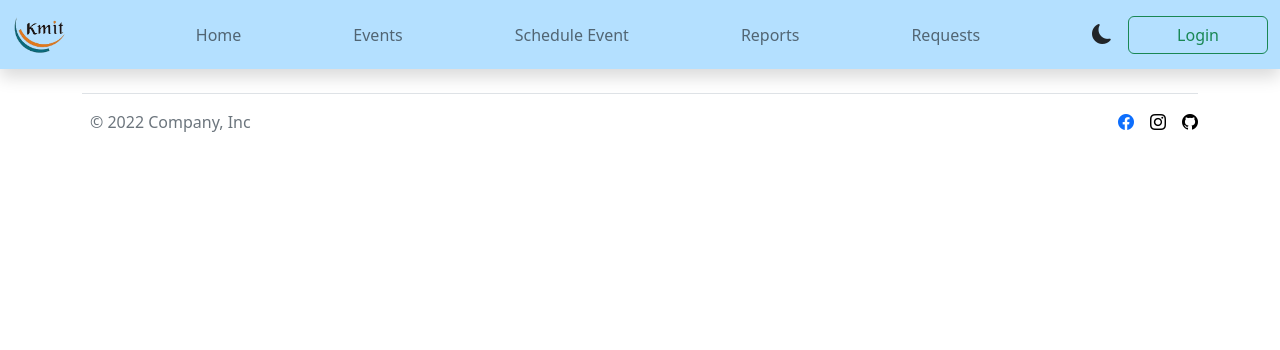
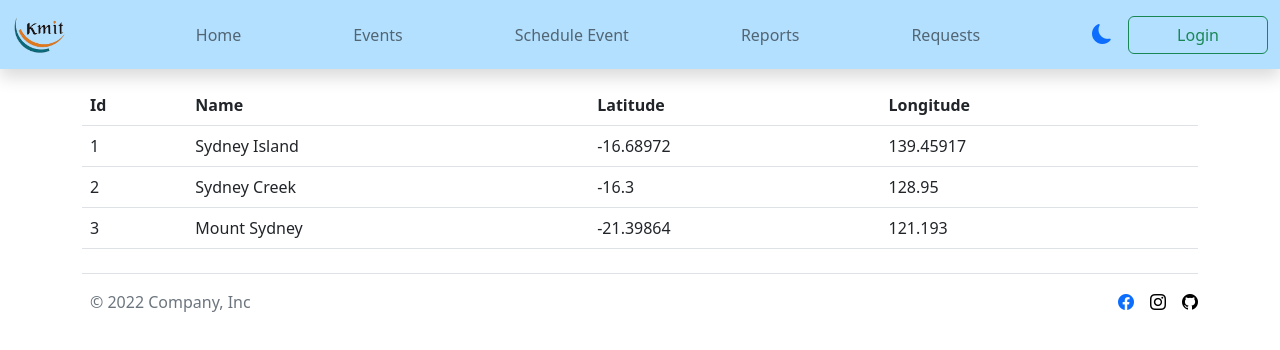
Before and after one commit to A-d-i-t-h-y-a/reactuems, a React (Create React App) app: page /about in a window 1280 px wide. Shown: the top 350 px of the page. Built offline with nearby package versions, Linux system fonts and the light colour scheme.

Commit message:
Completed Assignments

```diff
--- a/src/App.js
+++ b/src/App.js
@@ -12,6 +12,7 @@ import Requests from './components/Requests';
 import Footer from './components/Footer';
 import Events from './components/Events';
 import Home from './components/Home';
+import AboutUs from './components/AboutUs';
 
 function App() {
   const [mode, setMode] = useState("light");
@@ -41,6 +42,7 @@ function App() {
           <Route exact path="/Reports" element={<Reports/>}></Route>
           <Route exact path="/Requests" element={<Requests/>}></Route>
           <Route exact path="/" element={<Home heading="Enter the Text to Analyse Below" text={text}/>}></Route>
+          <Route exact path="/about" element={<AboutUs/>}></Route>
         </Routes>
         <Footer/>
       </div>
--- /dev/null
+++ b/src/components/AboutUs.js
@@ -0,0 +1,34 @@
+import React from 'react'
+import Sampledata from "../sample.json"
+
+export default function AboutUs() {
+  return (
+    <div>
+      <table className="table">
+        <thead>
+          <tr>
+            <th scope="col">Id</th>
+            <th scope="col">Name</th>
+            <th scope="col">Latitude</th>
+            <th scope="col">Longitude</th>
+          </tr>
+        </thead>
+        <tbody>
+          {
+            Sampledata.map((record) => {
+              let { id, name, lati, lon } = record
+              return (
+                <tr key={id}>
+                  <td>{id}</td>
+                  <td>{name}</td>
+                  <td>{lati}</td>
+                  <td>{lon}</td>
+                </tr>);
+            })
+          }
+
+        </tbody>
+      </table>
+    </div>
+  )
+}
--- a/src/components/Footer.js
+++ b/src/components/Footer.js
@@ -11,9 +11,9 @@ export default function Footer() {
             </div>
 
             <ul className="nav col-md-4 justify-content-end list-unstyled d-flex">
-            <li className="ms-3"><a href="#"><i className='bi bi-facebook'></i></a></li>
-            <li className="ms-3"><a href="#"><i className='bi bi-instagram text-black'></i></a></li>
-            <li className="ms-3"><a href="https://github.com/A-d-i-t-h-y-a" target="_blank"><i className='bi bi-github text-black'></i></a></li>
+            <li className="ms-3"><a href="/"><i className='bi bi-facebook'></i></a></li>
+            <li className="ms-3"><a href="/"><i className='bi bi-instagram text-black'></i></a></li>
+            <li className="ms-3"><a href="https://github.com/A-d-i-t-h-y-a" target="_blank" rel="noreferrer"><i className='bi bi-github text-black'></i></a></li>
             </ul>
         </footer>
     </div>
--- a/src/components/Navbar.js
+++ b/src/components/Navbar.js
@@ -1,22 +1,15 @@
-import React, {useState} from 'react'
-import PropTypes from 'prop-types'
+import React, { useState } from 'react'
 import '../index.css';
 import { Link } from 'react-router-dom';
-// import { useEffect } from 'react';
 
-export default function Navbar(props) {
+export default function Navbar() {
   const [pass, setpass] = useState("password");
   const [bi, setbi] = useState("bi-eye");
   const [mystyle, setstyle] = useState("#b4e0ff")
   const [co, setco] = useState(null)
   const [navt, setnavt] = useState("nav-link_light");
   const [show, setshow] = useState("none")
-  // const [text, settext] = useState()
-  // let Pass = document.getElementById("Pass");
-  // let tog = isNaN(Pass.value);
   const ptoggle = () => {
-    // let x = document.getElementById("Pass");
-    // let icon = document.getElementsByClassName("bi")[0];
     if (pass === "password") {
       setpass("text");
       setbi("bi-eye-slash")
@@ -25,72 +18,34 @@ export default function Navbar(props) {
       setpass("password");
       setbi("bi-eye")
     }
-    // if (bi==="bi-eye") {
-    //   // icon.classList.remove(bi);
-    //   setbi("bi-eye-slash");
-    //   // icon.classList.add(bi);
-    // } else {
-    //   // icon.classList.remove(bi);
-    //   setbi("bi-eye")
-    //   // icon.classList.add(bi);
-    // }
   };
 
-  const theme = ()=>{
-    if(mystyle == "#b4e0ff"){
+  const theme = () => {
+    if (mystyle === "#b4e0ff") {
       setstyle("#3700B3")
-      setco({color: 'yellow'})
+      setco({ color: 'yellow' })
       setnavt("nav-link_dark");
     }
-    else{
+    else {
       setstyle("#b4e0ff");
       setco()
       setnavt("nav-link_light")
     }
   }
 
-  const handleOnChange = (e)=>{
-    if(e.target.value == ""){
+  const handleOnChange = (e) => {
+    if (e.target.value === "") {
       setshow("none");
     }
-    else{
+    else {
       setshow("block")
     }
   }
   return (
-//     <div>
-//       <nav className={`navbar navbar-expand-lg navbar-${props.mode} bg-${props.mode}`}>
-//       <div className="container-fluid">
-//         <Link className="navbar-brand" to="/">{props.title}</Link>
-//         <button className="navbar-toggler" type="button" data-bs-toggle="collapse" data-bs-target="#navbarSupportedContent" aria-controls="navbarSupportedContent" aria-expanded="false" aria-label="Toggle navigation">
-//           <span className="navbar-toggler-icon"></span>
-//         </button>
-//         <div className="collapse navbar-collapse" id="navbarSupportedContent">
-//           <ul className="navbar-nav me-auto mb-2 mb-lg-0">
-//             <li className="nav-item">
-//               <Link className={`nav-link active text-${props.text}`} aria-current="page" to="/">Home</Link>
-//             </li>
-//             <li className="nav-item">
-//               <Link className={`nav-link text-${props.text}`} to="/about">{props.about}</Link>
-//             </li>
-//           </ul>
-//           <form className="d-flex" role="search">
-//             <svg xmlns="http://www.w3.org/2000/svg" width="27" height="27" fill="light" className="cursor-pointer dark:text-white" viewBox="0 0 16 16" onClick={props.toggleMode}>
-//   <path d="M6 .278a.768.768 0 0 1 .08.858 7.208 7.208 0 0 0-.878 3.46c0 4.021 3.278 7.277 7.318 7.277.527 0 1.04-.055 1.533-.16a.787.787 0 0 1 .81.316.733.733 0 0 1-.031.893A8.349 8.349 0 0 1 8.344 16C3.734 16 0 12.286 0 7.71 0 4.266 2.114 1.312 5.124.06A.752.752 0 0 1 6 .278z"/>
-//   <path d="M10.794 3.148a.217.217 0 0 1 .412 0l.387 1.162c.173.518.579.924 1.097 1.097l1.162.387a.217.217 0 0 1 0 .412l-1.162.387a1.734 1.734 0 0 0-1.097 1.097l-.387 1.162a.217.217 0 0 1-.412 0l-.387-1.162A1.734 1.734 0 0 0 9.31 6.593l-1.162-.387a.217.217 0 0 1 0-.412l1.162-.387a1.734 1.734 0 0 0 1.097-1.097l.387-1.162zM13.863.099a.145.145 0 0 1 .274 0l.258.774c.115.346.386.617.732.732l.774.258a.145.145 0 0 1 0 .274l-.774.258a1.156 1.156 0 0 0-.732.732l-.258.774a.145.145 0 0 1-.274 0l-.258-.774a1.156 1.156 0 0 0-.732-.732l-.774-.258a.145.145 0 0 1 0-.274l.774-.258c.346-.115.617-.386.732-.732L13.863.1z"/>
-// </svg>
-//             <input className="form-control me-2" type="search" placeholder="Search" aria-label="Search"/>
-//             <button className="btn btn-outline-primary" type="button">Search</button>
-//           </form>
-//         </div>
-//       </div>
-//     </nav>
-//     </div>
     <>
-      {/* <nav className="navbar navbar-expand-lg shadow rounded mb-2" style={{backgroundColor: "#b4e0ff"}}> */}
-      <nav className="navbar navbar-expand-lg shadow mb-2" style={{backgroundColor: mystyle}}>
+      <nav className="navbar navbar-expand-lg shadow mb-2" style={{ backgroundColor: mystyle }}>
         <div className="container-fluid">
-          <Link className="navbar-brand" to="/"><img src="./kmit-bar.png" alt='Unable To Load' style={{width: "3.5rem"}}/></Link>
+          <Link className="navbar-brand" to="/"><img src="./kmit-bar.png" alt='Unable To Load' style={{ width: "3.5rem" }} /></Link>
           <button className="navbar-toggler" type="button" data-bs-toggle="collapse" data-bs-target="#navbarSupportedContent"
             aria-controls="navbarSupportedContent" aria-expanded="false" aria-label="Toggle navigation">
             <span className="navbar-toggler-icon"></span>
@@ -113,8 +68,8 @@ export default function Navbar(props) {
                 <Link className={`nav-link ${navt}`} aria-current="page" style={co} to="/Requests" id="navreq">Requests</Link>
               </li>
             </ul>
-            <a onClick={theme} style={{cursor: "pointer"}}><i className={`${mystyle=="#b4e0ff"?"bi bi-moon-fill":"bi bi-sun-fill"} me-3 fs-5`} style={mystyle=="#b4e0ff"?null:{filter: "invert(1)"}}></i></a>
-            <button className={`btn btn-outline-${mystyle=="#b4e0ff"?"success":"light"} px-5`} type="button" data-bs-toggle="modal" data-bs-target="#exampleModal">
+            <a onClick={theme} style={{ cursor: "pointer" }} href="/"><i className={`${mystyle === "#b4e0ff" ? "bi bi-moon-fill" : "bi bi-sun-fill"} me-3 fs-5`} style={mystyle === "#b4e0ff" ? null : { filter: "invert(1)" }}></i></a>
+            <button className={`btn btn-outline-${mystyle === "#b4e0ff" ? "success" : "light"} px-5`} type="button" data-bs-toggle="modal" data-bs-target="#exampleModal">
               Login
             </button>
             <div className="modal fade" id="exampleModal" tabIndex="-1" aria-labelledby="exampleModalLabel" aria-hidden="true">
@@ -127,11 +82,11 @@ export default function Navbar(props) {
                   <div className="modal-body">
                     <h4>Username</h4>
                     <input type="text" className="form-control col-8" placeholder="User Name" aria-label="User Name"
-                        name="User Name" aria-describedby="basic-addon1" id="UserName"/>
+                      name="User Name" aria-describedby="basic-addon1" id="UserName" />
                     <h4 className="mt-3">Password</h4>
                     <input type={pass} className="form-control col-8" placeholder="Password" aria-label="Password"
-                            name="Password" aria-describedby="basic-addon1" id="Pass" onChange={handleOnChange}/>
-                            <Link style={{display: show, marginTop: "-30px", marginLeft: "auto", marginRight: "1rem"}} type="button"><i className={bi} onClick={ptoggle}></i></Link>
+                      name="Password" aria-describedby="basic-addon1" id="Pass" onChange={handleOnChange} />
+                    <Link style={{ display: show, marginTop: "-30px", marginLeft: "auto", marginRight: "1rem" }} type="button"><i className={bi} onClick={ptoggle}></i></Link>
                     <button type="submit" className="btn btn-primary mt-5">Login</button>
                   </div>
                 </div>
@@ -143,10 +98,3 @@ export default function Navbar(props) {
     </>
   )
 }
-
-Navbar.propTypes = {title: PropTypes.string.isRequired, about: PropTypes.string.isRequired}
-
-Navbar.defaultProps = {
-  title: "TextUtils",
-about: "About"
-}
--- /dev/null
+++ b/src/sample.json
@@ -0,0 +1,5 @@
+[
+    { "id":1,"name": "Sydney Island", "lati": -16.68972, "lon": 139.45917 },
+    { "id":2,"name": "Sydney Creek",  "lati": -16.3,     "lon": 128.95 },
+    { "id":3,"name": "Mount Sydney",  "lati": -21.39864, "lon": 121.193 }
+]
```
Also changed, not shown: src/components/Events.js (+6 -6 lines), src/components/Requests.js (+18 -18 lines), 1 other file (tests, documents, lock files or other folders). Lines whose indentation alone changed are shown as unchanged.
